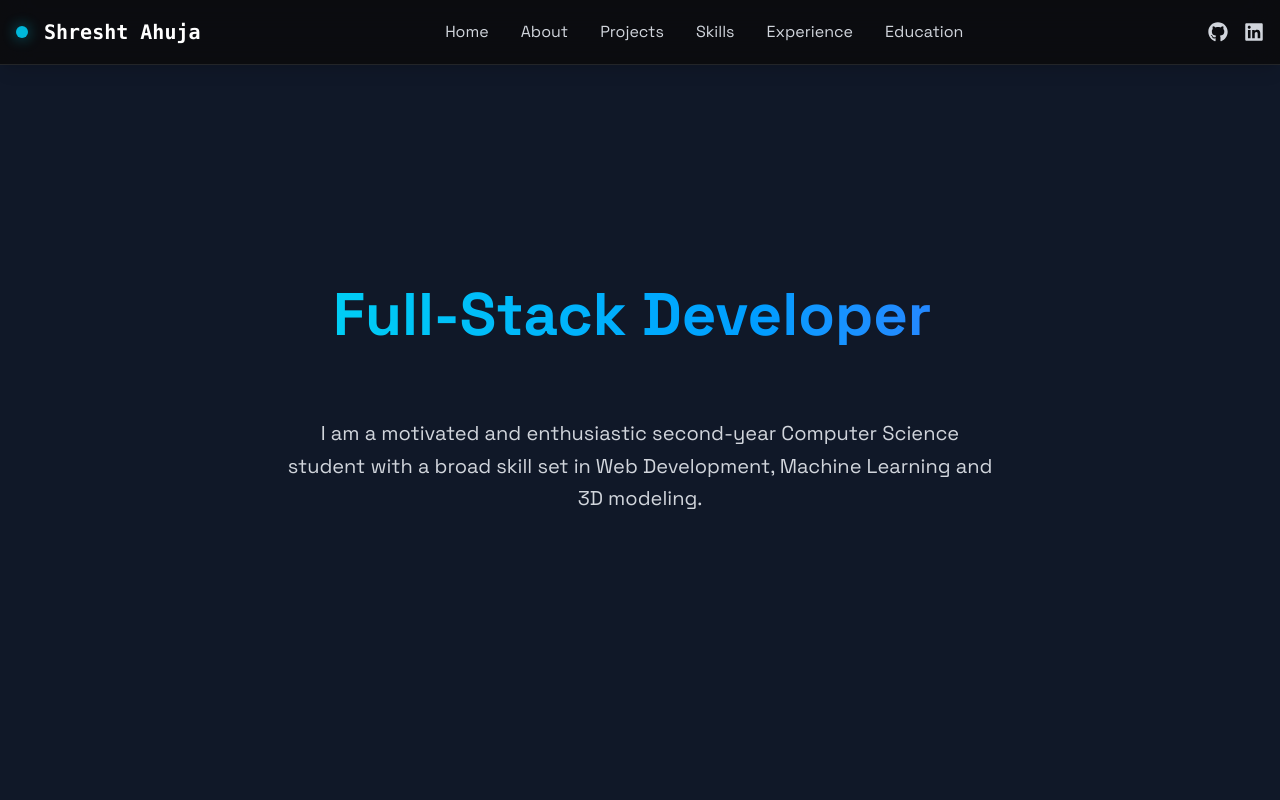
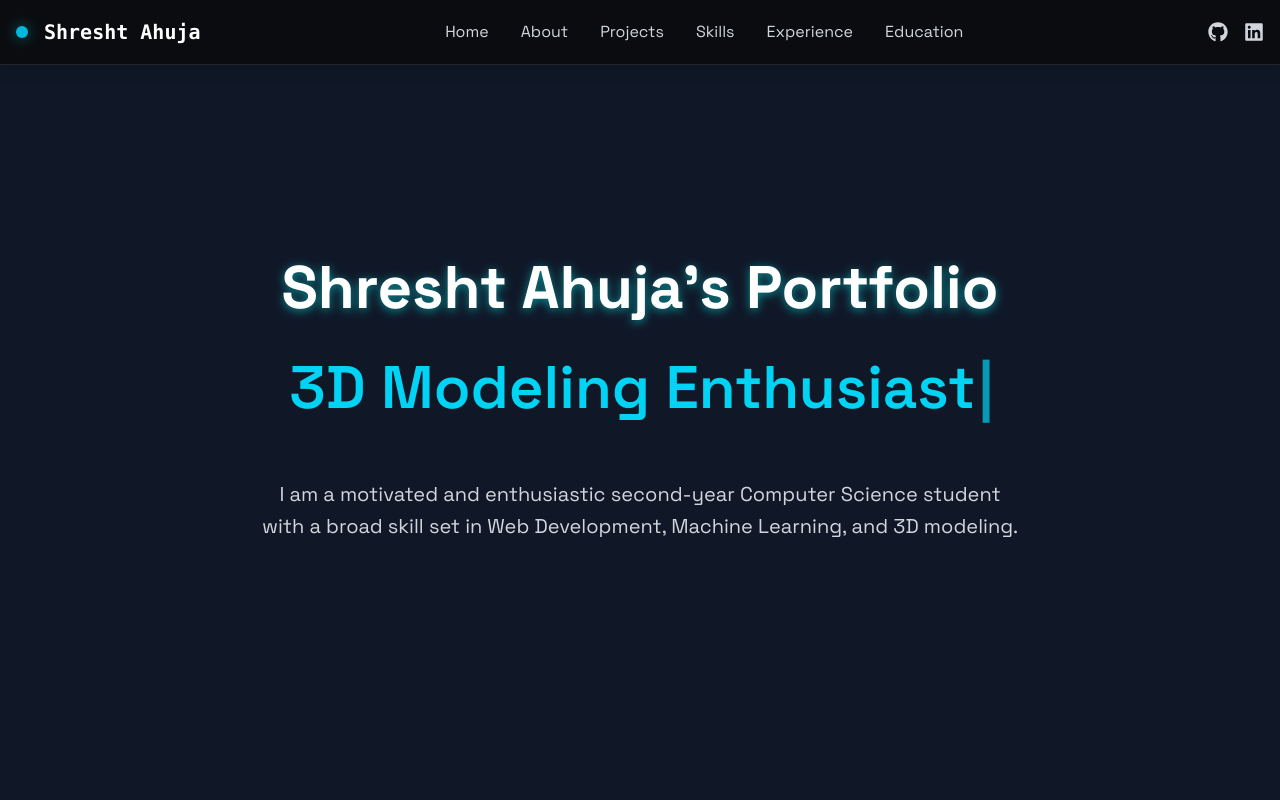
Before and after one commit to Shresht-Ahuja/my-portfolio, a React (Vite) app: page / in a window 1280 px wide. Shown: the top 800 px of the page. Built offline with nearby package versions, Linux system fonts and the light colour scheme.

Commit message:
updated home page

```diff
--- a/src/components/sections/Home.jsx
+++ b/src/components/sections/Home.jsx
@@ -8,16 +8,16 @@ export const Home = () => {
       className="min-h-screen flex items-center justify-center px-6 py-12 bg-gray-900 text-white"
     >
       <RevealOnScroll>
-        <div className="text-center ml-65 mr-65">
+        <div className="text-center max-w-3xl">
+          {/* Static Main Heading */}
+          <h1 className="text-2xl md:text-6xl mb-10 font-bold text-white hover:scale-105 hover:text-cyan-400 transition duration-300 drop-shadow-[0_2px_5px_rgba(0,255,255,0.5)]">
+            Shresht Ahuja's Portfolio
+          </h1>
 
-          <h1 className="text-4xl md:text-6xl font-bold bg-gradient-to-r from-cyan-400 to-blue-500 bg-clip-text text-transparent mb-6">
+          {/* Typewriter Text Below Heading */}
+          <h2 className="text-6xl md:text-10xl font-semibold text-cyan-400 mb-20 h-[40px]">
             <Typewriter
-              words={[
-                "Shresht Ahuja's Portfolio",
-                "Full-Stack Developer",
-                "3D Enthusiast",
-                "ML Explorer",
-              ]}
+              words={["Full-Stack Developer", "3D Modeling Enthusiast", "ML Explorer"]}
               loop={true}
               cursor
               cursorStyle="|"
@@ -25,12 +25,12 @@ export const Home = () => {
               deleteSpeed={50}
               delaySpeed={1500}
             />
-          </h1>
-              <br/> <br/>
-          {/* 👇 Descriptive Text Below */}
-          <p className="text-gray-300 text-lg md:text-xl leading-relaxed animate-fade-in opacity-0">
-            I am a motivated and enthusiastic second-year Computer Science student with a broad skill set in Web Development, Machine Learning and 3D modeling.
-          </p>
+          </h2>
+
+          {/* Paragraph Text */}
+          <h4 className="text-gray-300 text-lg md:text-xl leading-relaxed animate-fade-in opacity-0">
+            I am a motivated and enthusiastic second-year Computer Science student with a broad skill set in Web Development, Machine Learning, and 3D modeling.
+          </h4>
         </div>
       </RevealOnScroll>
     </section>
```
